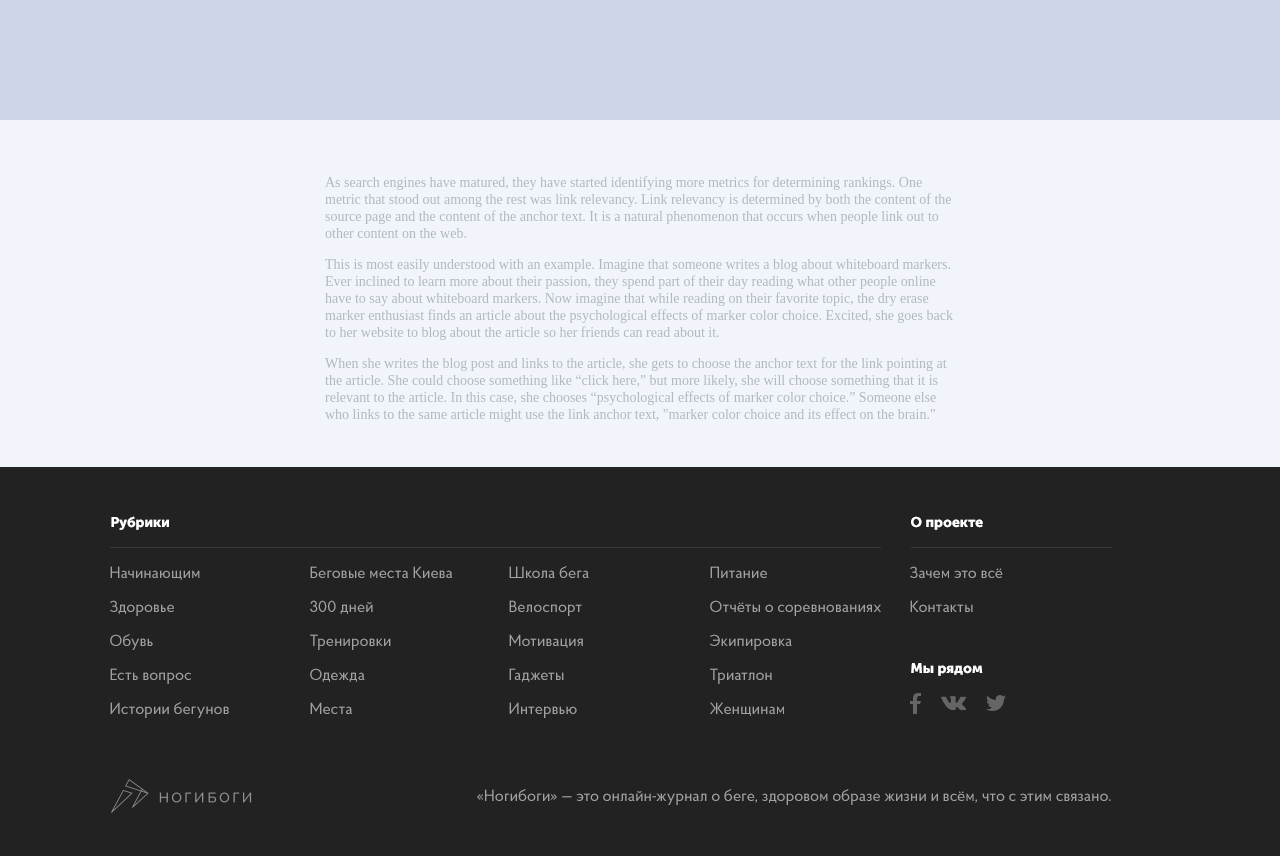
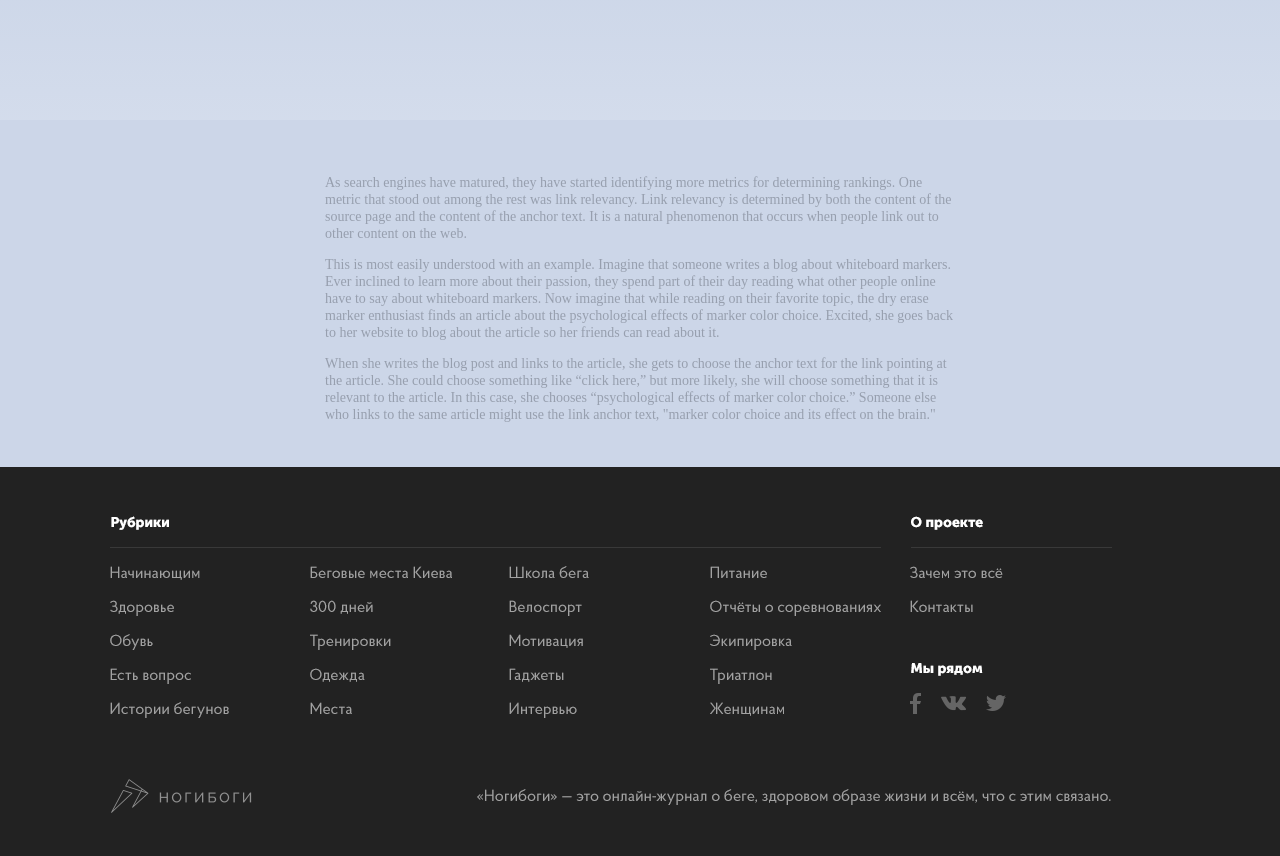
Before and after one commit to xmtigra/nogibogi-calendar-spring, a website: page app/index.html in a window 1280 px wide. Shown: the part 2440-3296 px from the top of the page. Drawn offline with nearby package versions, Linux system fonts and the light colour scheme; files that its build step writes are made by us from their sources; files whose address does not match are found by name.

Commit message:
fixed main bg

```diff
--- a/app/styles/_global.sass
+++ b/app/styles/_global.sass
@@ -27,14 +27,10 @@ body
   height: auto
   min-height: 100%
   background: #ccd6e8
+  background-image: linear-gradient(to bottom, #ccd6e8, #f1f4fb)
+  background-size: 100%
+  background-attachment: fixed
   font-family: 'Helvetica Neue', Helvetica, Arial, sans-serif
-  background-image: linear-gradient(to bottom, #ccd6e8, #f1f4fb), linear-gradient(#f1f4fb, #f1f4fb)
-  background-image: url(../images/png/md/bg.png)
-  background-position: center top
-  background-repeat: no-repeat
-  @media (min-width: 1300px)
-    background-size: 100% auto
-
 
 
 .container
@@ -59,3 +55,9 @@ body
 .nb-wrapper
   position: static
   padding-top: 60px
+  background-image: linear-gradient(to bottom, #ccd6e8, #f1f4fb), linear-gradient(#f1f4fb, #f1f4fb)
+  background-image: url(../images/png/md/bg.png)
+  background-position: center top
+  background-repeat: no-repeat
+  @media (min-width: 1300px)
+    background-size: 100% auto
--- a/app/styles/_info.sass
+++ b/app/styles/_info.sass
@@ -1,8 +1,8 @@
 .nb-info
-  background: #F1F4FB
+  background: #ccd6e8
   padding: 40px 10px 30px
   &__text
-    opacity: 0.5
+    opacity: 0.6
     color: #747B88
     font-size: 14px
     line-height: 17px
```
